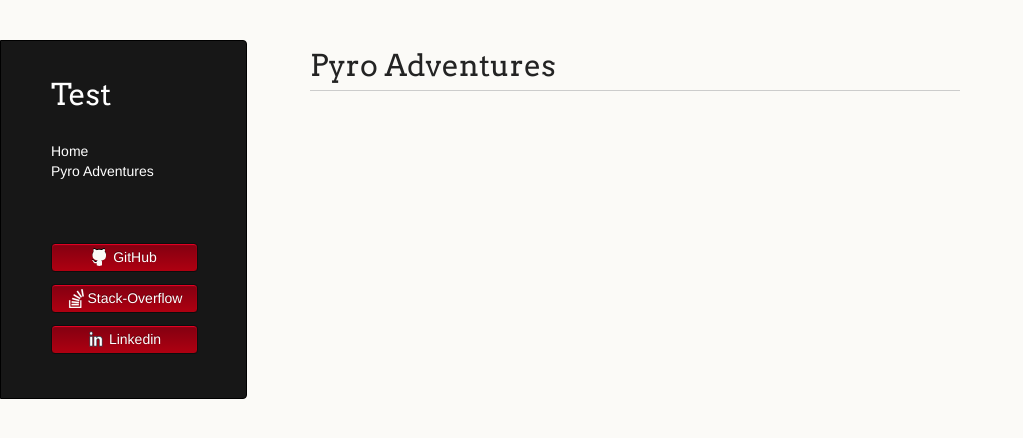
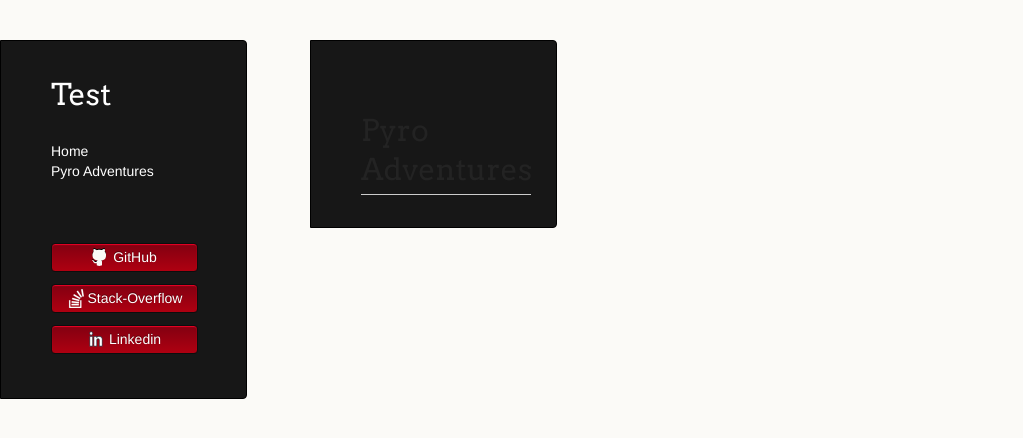
Before and after one commit to LemonPy29/LemonPy29.github.io, a Jekyll site: the page built from page1.md, in a window 1280 px wide. Shown: the top 438 px of the page, without its empty margins (0-1023 px from the left). Built offline with Jekyll 4.4.1, drawn with Linux system fonts in a browser that asks for light colours; the repository's description, which GitHub fills in, is left out.

Commit message:
Update page.html

```diff
--- a/_layouts/page.html
+++ b/_layouts/page.html
@@ -1,9 +1,15 @@
 ---
 layout: default
 ---
-<section>
-  <h1>{{ page.title }}</h1>
 
-  {{ content }}
+<article class="post">
 
-</section>
+  <header class="post-header">
+    <h1 class="post-title">{{ page.title | escape }}</h1>
+  </header>
+
+  <div class="post-content">
+    {{ content }}
+  </div>
+
+</article>
```
